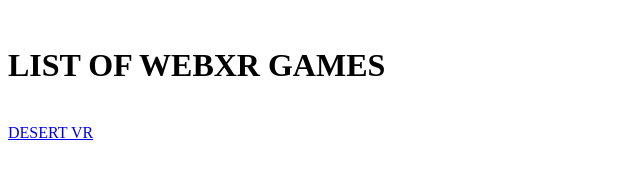
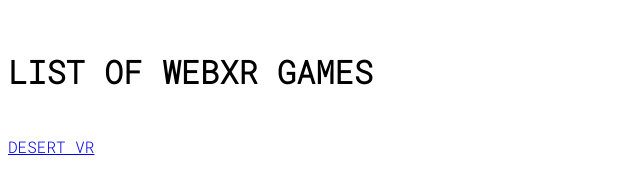
Before and after one commit to angelicajulianaa/IT288, a plain HTML site: page index.html in a window 1280 px wide. Shown: the whole page, without its empty margins (0-640 px from the left). Drawn offline with Linux system fonts and the light colour scheme.

Commit message:
Update index.html

```diff
--- a/index.html
+++ b/index.html
@@ -1,5 +1,13 @@
 <html>
   <head>
+    <style>
+      body
+      {
+        font-family: 'Roboto Mono', monospace;
+      }
+    </style>
+    <link href="https://fonts.googleapis.com/css2?family=Roboto+Mono:wght@300&display=swap" rel="stylesheet">
+
     <title> WEBXR GAME COLLECTION </title>
   </head>
   <body>
```
